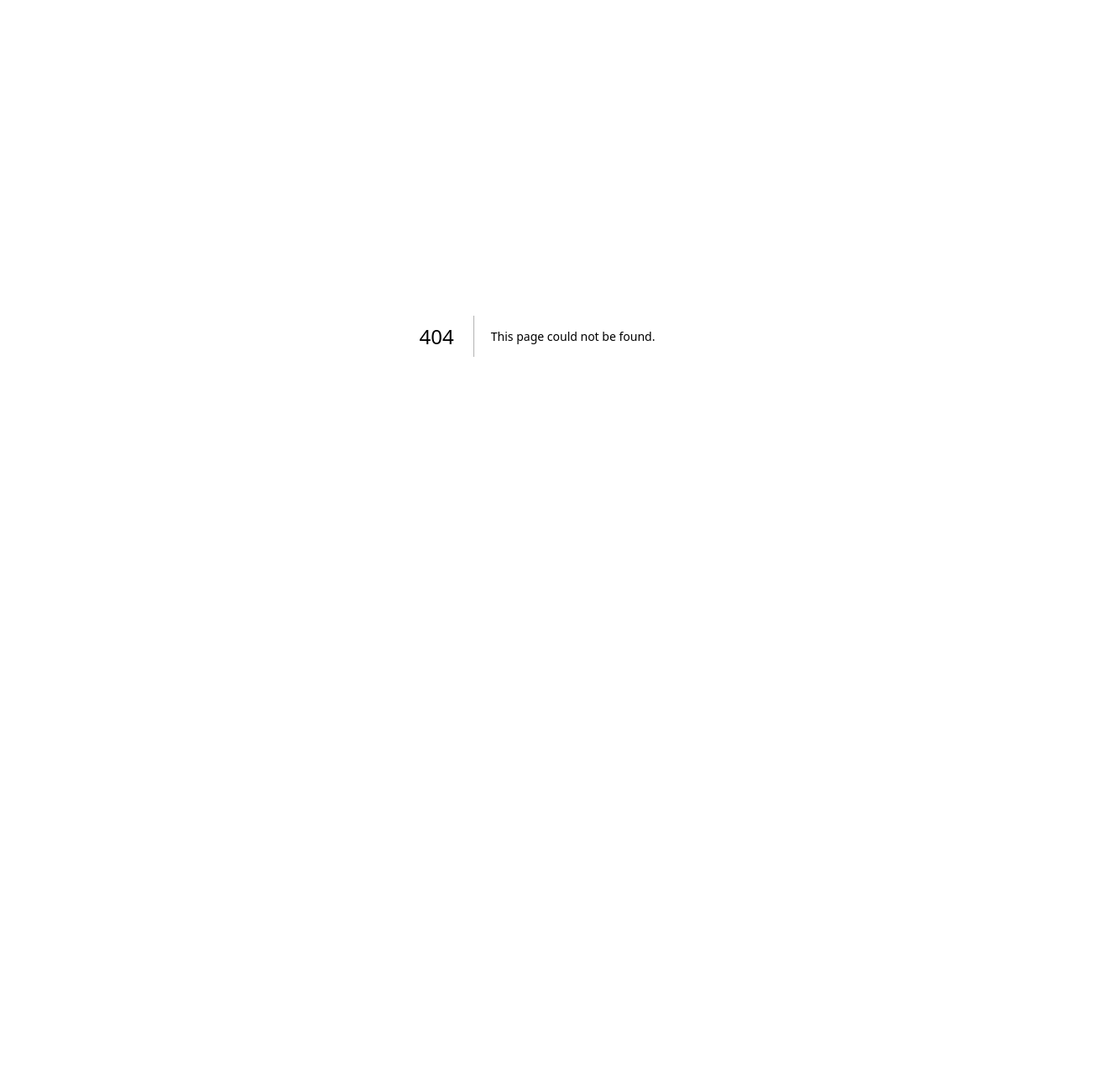
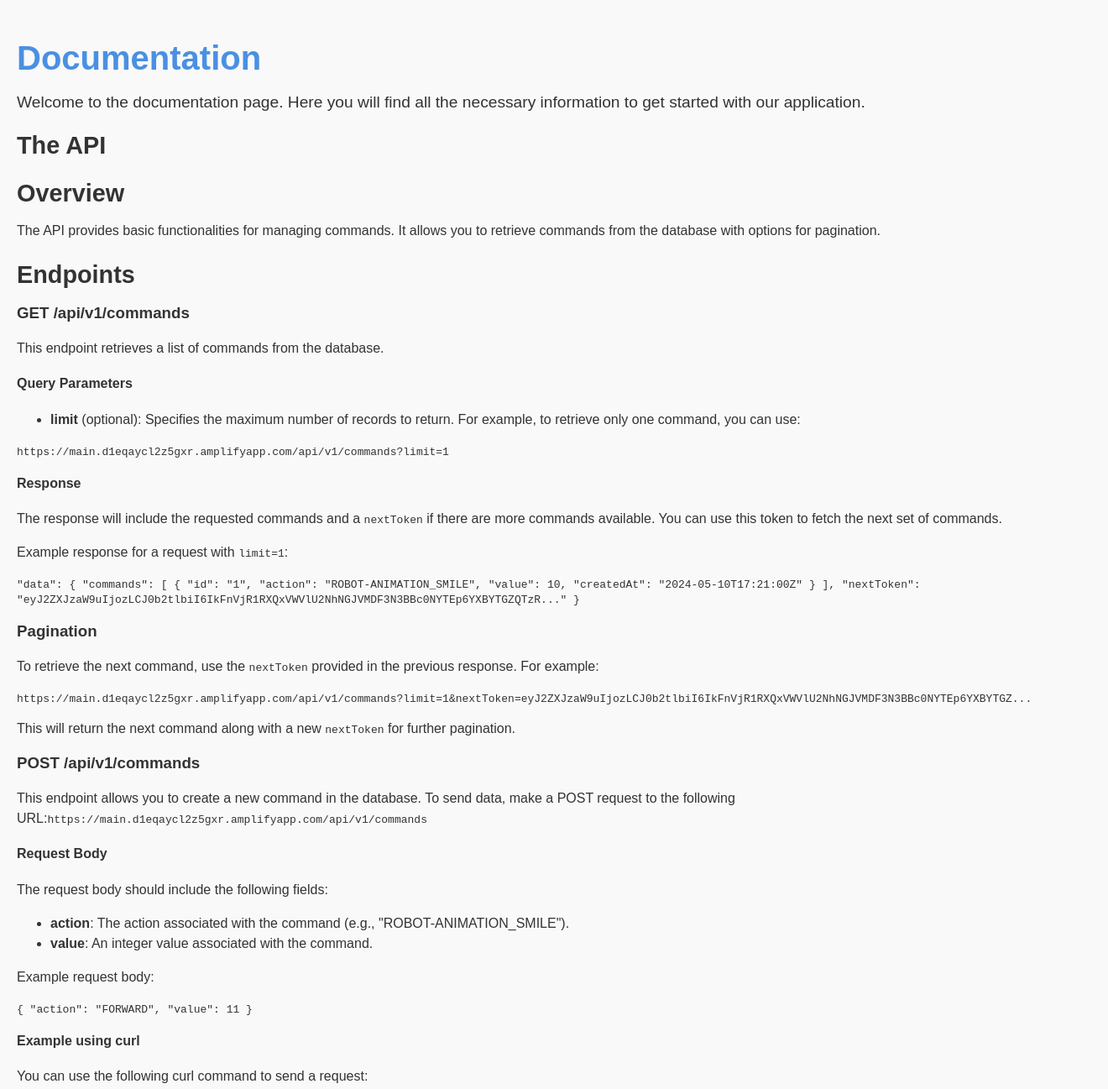
Before and after one commit to carlosbvz/t-api, a Next.js app: page /documentation in a window 1280 px wide. Before the commit this address had no page. Shown: the top 1297 px of the page at 84% size, 1320 px wide, since content can reach past the window. Before the commit the page ends 800 px from the top, so only its background shows below. Built offline with nearby package versions, Linux system fonts and the light colour scheme.

Commit message:
adding documentation

```diff
--- /dev/null
+++ b/app/documentation/animation.tsx
@@ -0,0 +1,47 @@
+import React from 'react'
+
+/**
+ * Animation Documentation
+ *
+ * This section describes the available animations for the robot face.
+ *
+ * ## Supported Animations
+ * - **ROBOT-ANIMATION_SAD**: This animation triggers a sad expression on the robot face.
+ * - **ROBOT-ANIMATION_SMILE**: This animation triggers a smiling expression on the robot face.
+ *
+ * ## Future Developments
+ * More gestures are currently under development and will be added in future updates.
+ *
+ * ## View the Robot Face
+ * You can see the robot face in action at the following URL: [View Robot Face](/t-face)
+ */
+type Props = {}
+
+export default function Animation({}: Props) {
+    return (
+        <div>
+            <h2>Animation</h2>
+            <h3>Supported Animations</h3>
+            <ul>
+                <li>
+                    <strong>ROBOT-ANIMATION_SAD</strong>: Triggers a sad
+                    expression.
+                </li>
+                <li>
+                    <strong>ROBOT-ANIMATION_SMILE</strong>: Triggers a smiling
+                    expression.
+                </li>
+            </ul>
+            <h3>Future Developments</h3>
+            <p>
+                More gestures are currently under development and will be added
+                in future updates.
+            </p>
+            <h3>View the Robot Face</h3>
+            <p>
+                You can see the robot face in action at the following URL:
+                <a href="/t-face">View Robot Face</a>
+            </p>
+        </div>
+    )
+}
--- /dev/null
+++ b/app/documentation/api.tsx
@@ -0,0 +1,125 @@
+export default function Api() {
+    return (
+        <section className="documentation-section">
+            <h2>The API</h2>
+
+            <h2>Overview</h2>
+            <p>
+                The API provides basic functionalities for managing commands. It
+                allows you to retrieve commands from the database with options
+                for pagination.
+            </p>
+
+            <h2>Endpoints</h2>
+
+            <h3>GET /api/v1/commands</h3>
+            <p>This endpoint retrieves a list of commands from the database.</p>
+
+            <h4>Query Parameters</h4>
+            <ul>
+                <li>
+                    <strong>limit</strong> (optional): Specifies the maximum
+                    number of records to return. For example, to retrieve only
+                    one command, you can use:
+                </li>
+            </ul>
+            <code>
+                https://main.d1eqaycl2z5gxr.amplifyapp.com/api/v1/commands?limit=1
+            </code>
+
+            <h4>Response</h4>
+            <p>
+                The response will include the requested commands and a{' '}
+                <code>nextToken</code> if there are more commands available. You
+                can use this token to fetch the next set of commands.
+            </p>
+
+            <p>
+                Example response for a request with <code>limit=1</code>:
+            </p>
+            <code>{`
+"data": {
+"commands": [
+{
+"id": "1",
+"action": "ROBOT-ANIMATION_SMILE",
+"value": 10,
+"createdAt": "2024-05-10T17:21:00Z"
+}
+],
+"nextToken": "eyJ2ZXJzaW9uIjozLCJ0b2tlbiI6IkFnVjR1RXQxVWVlU2NhNGJVMDF3N3BBc0NYTEp6YXBYTGZQTzR..."
+}
+`}</code>
+
+            <h3>Pagination</h3>
+            <p>
+                To retrieve the next command, use the <code>nextToken</code>{' '}
+                provided in the previous response. For example:
+            </p>
+            <code>
+                https://main.d1eqaycl2z5gxr.amplifyapp.com/api/v1/commands?limit=1&nextToken=eyJ2ZXJzaW9uIjozLCJ0b2tlbiI6IkFnVjR1RXQxVWVlU2NhNGJVMDF3N3BBc0NYTEp6YXBYTGZ...
+            </code>
+            <p>
+                This will return the next command along with a new{' '}
+                <code>nextToken</code> for further pagination.
+            </p>
+
+            <h3>POST /api/v1/commands</h3>
+            <p>
+                This endpoint allows you to create a new command in the
+                database. To send data, make a POST request to the following
+                URL:
+                <code>
+                    https://main.d1eqaycl2z5gxr.amplifyapp.com/api/v1/commands
+                </code>
+            </p>
+
+            <h4>Request Body</h4>
+            <p>The request body should include the following fields:</p>
+            <ul>
+                <li>
+                    <strong>action</strong>: The action associated with the
+                    command (e.g., "ROBOT-ANIMATION_SMILE").
+                </li>
+                <li>
+                    <strong>value</strong>: An integer value associated with the
+                    command.
+                </li>
+            </ul>
+            <p>Example request body:</p>
+            <code>{`
+{
+    "action": "FORWARD",
+    "value": 11
+}`}</code>
+
+            <h4>Example using curl</h4>
+            <p>You can use the following curl command to send a request:</p>
+            <code>
+                {`
+            curl --location 'https://main.d1eqaycl2z5gxr.amplifyapp.com/api/v1/commands' \
+--header 'Content-Type: application/json' \
+--data '{
+    "action": "FROM_TERM",
+    "value": 11
+}'
+`}
+            </code>
+
+            <h4>Response</h4>
+            <p>
+                Upon successful creation, the API will return the created
+                command object.
+            </p>
+            <p>Example response:</p>
+            <code>{`
+"data": {
+"id": "2",
+"action": "FROM_TERM",
+"value": 11,
+"createdAt": "2024-05-10T17:25:00Z"
+}
+`}</code>
+        </section>
+    )
+}
--- /dev/null
+++ b/app/documentation/page.css
@@ -0,0 +1,37 @@
+.documentation-container {
+    width: 100%;
+    margin: 0;
+    padding: 20px;
+    font-family: Arial, sans-serif;
+    color: #333;
+    background-color: #f9f9f9;
+    border-radius: 0;
+    box-shadow: none;
+}
+
+.documentation-title {
+    font-size: 2.5em;
+    margin-bottom: 10px;
+    color: #4a90e2;
+}
+
+.documentation-description {
+    font-size: 1.2em;
+    margin-bottom: 20px;
+}
+
+.documentation-section {
+    margin-bottom: 20px;
+}
+
+.documentation-section h2 {
+    font-size: 1.8em;
+    margin-bottom: 10px;
+    color: #333;
+}
+
+.documentation-section p,
+.documentation-section ul {
+    font-size: 1em;
+    line-height: 1.5;
+}
--- /dev/null
+++ b/app/documentation/page.tsx
@@ -0,0 +1,17 @@
+import './page.css'
+import Api from './api'
+import Animation from './animation'
+export default function Documentation() {
+    return (
+        <div className="documentation-container">
+            <h1 className="documentation-title">Documentation</h1>
+            <p className="documentation-description">
+                Welcome to the documentation page. Here you will find all the
+                necessary information to get started with our application.
+            </p>
+
+            <Api />
+            <Animation />
+        </div>
+    )
+}
```
